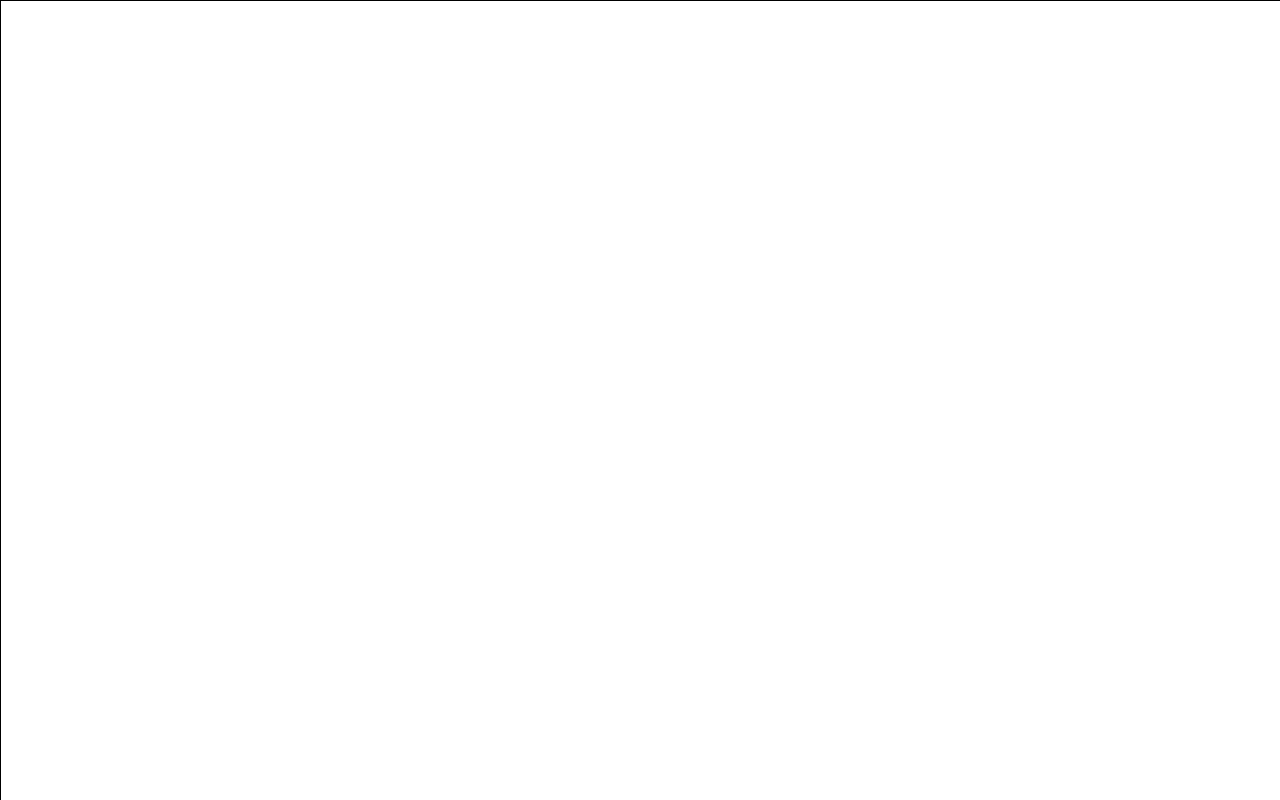
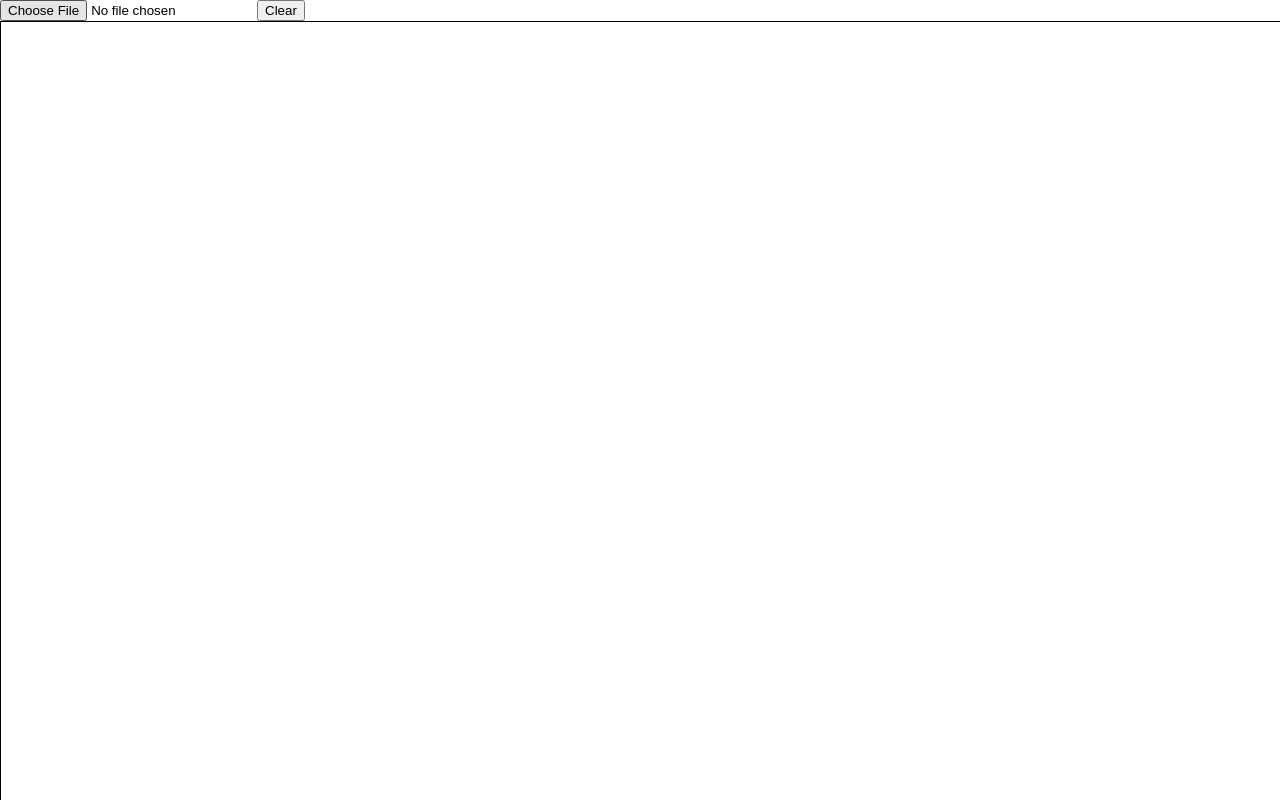
Before and after one commit to saigaikinkyuu/draw, a plain HTML site: page index.html in a window 1280 px wide. Drawn offline with Linux system fonts and the light colour scheme.

Commit message:
Update index.html

```diff
--- a/index.html
+++ b/index.html
@@ -30,11 +30,11 @@
 
     #colorPicker {
         position: absolute;
-        top: 10px;
-        left: 50%;
+        top: 0px;
+        left: 99%;
         transform: translateX(-50%);
-        width: 40px;
-        height: 40px;
+        width: 25px;
+        height: 25px;
         border-radius: 50%;
         cursor: pointer;
     }
@@ -43,9 +43,10 @@
 <body>
 
 <div id="canvasContainer">
+    <input type="file" accept="image/*" id="imageInput">
+    <button id="clearButton">Clear</button>
+    <div id="colorPicker"></div>
     <canvas id="canvas"></canvas>
-    <input type="file" accept="image/*" id="imageInput">
-    <div id="colorPicker"></div>
 </div>
 
 <script>
@@ -55,6 +56,7 @@
         var context = canvas.getContext('2d');
         var imageInput = document.getElementById('imageInput');
         var colorPicker = document.getElementById('colorPicker');
+        var clearButton = document.getElementById('clearButton');
 
         canvas.width = canvasContainer.offsetWidth;
         canvas.height = canvasContainer.offsetHeight;
@@ -104,6 +106,10 @@
                 colorPicker.style.backgroundColor = newColor;
             }
         });
+
+        clearButton.addEventListener('click', function() {
+            context.clearRect(0, 0, canvas.width, canvas.height);
+        });
     });
 </script>
 
```
